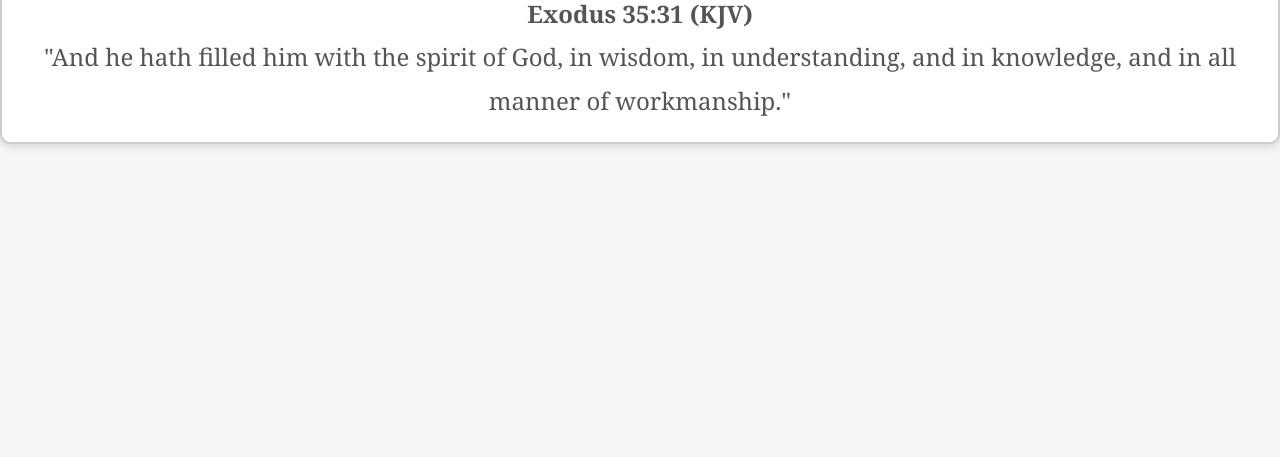
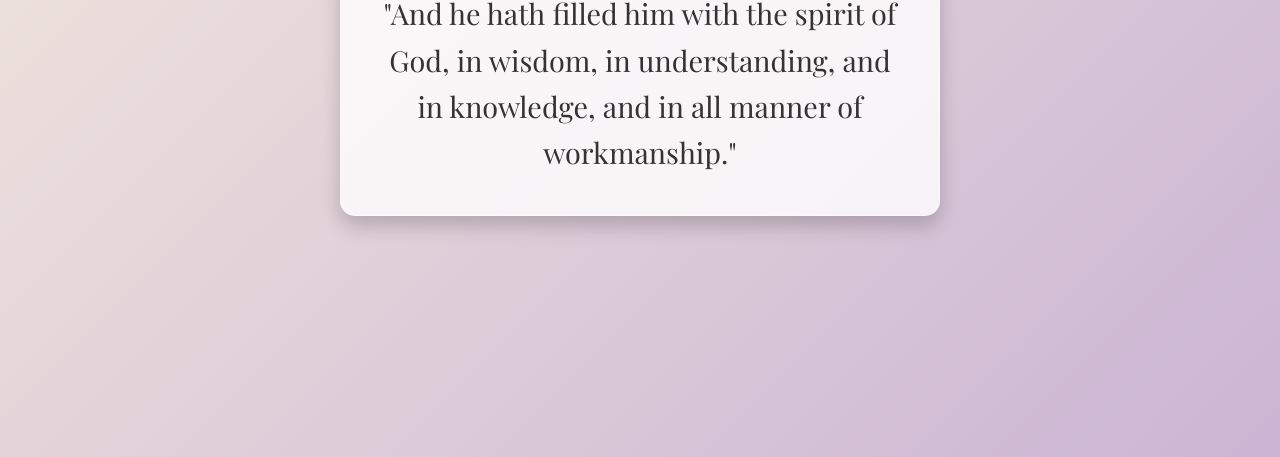
Before and after one commit to archibong23/Meditate, a plain HTML site: page index.html in a window 1280 px wide. Shown: the part 343-800 px from the top of the page. Drawn offline with nearby package versions, Linux system fonts and the light colour scheme.

Commit message:
Update styles.css

```diff
--- a/styles.css
+++ b/styles.css
@@ -6,26 +6,44 @@
 }
 
 body {
-    font-family: 'Georgia', serif;
+    font-family: 'Playfair Display', serif; /* Elegant font */
     display: flex;
     align-items: center;
     justify-content: center;
     height: 100vh;
-    background-color: #f5f5f5; /* Light gray background */
-    color: #333; /* Dark text */
+    background: linear-gradient(135deg, #f3e9dd, #cbb4d4); /* Soft gradient background */
+    color: #4a4a4a; /* Subtle dark gray text */
+    overflow: hidden;
 }
 
 .verse-container {
     text-align: center;
-    padding: 20px;
-    border: 2px solid #ccc;
-    border-radius: 10px;
-    background-color: #ffffff; /* White background for the verse */
-    box-shadow: 0 4px 6px rgba(0, 0, 0, 0.1); /* Soft shadow */
+    padding: 40px;
+    border: 1px solid rgba(255, 255, 255, 0.3);
+    border-radius: 15px;
+    background: rgba(255, 255, 255, 0.8); /* Frosted glass effect */
+    box-shadow: 0 10px 20px rgba(0, 0, 0, 0.2); /* Soft shadow */
+    max-width: 600px;
+    width: 90%;
 }
 
 .verse {
-    font-size: 1.5rem;
-    line-height: 1.8;
-    color: #555; /* Subtle dark gray for the verse */
-  }
+    font-size: 1.8rem;
+    line-height: 1.6;
+    color: #333; /* Darker text for readability */
+}
+
+.verse strong {
+    font-size: 2rem;
+    color: #6b4e71; /* Accent color for the verse reference */
+}
+
+@media (max-width: 768px) {
+    .verse {
+        font-size: 1.4rem; /* Smaller font size for mobile screens */
+    }
+
+    .verse strong {
+        font-size: 1.6rem;
+    }
+}
```
